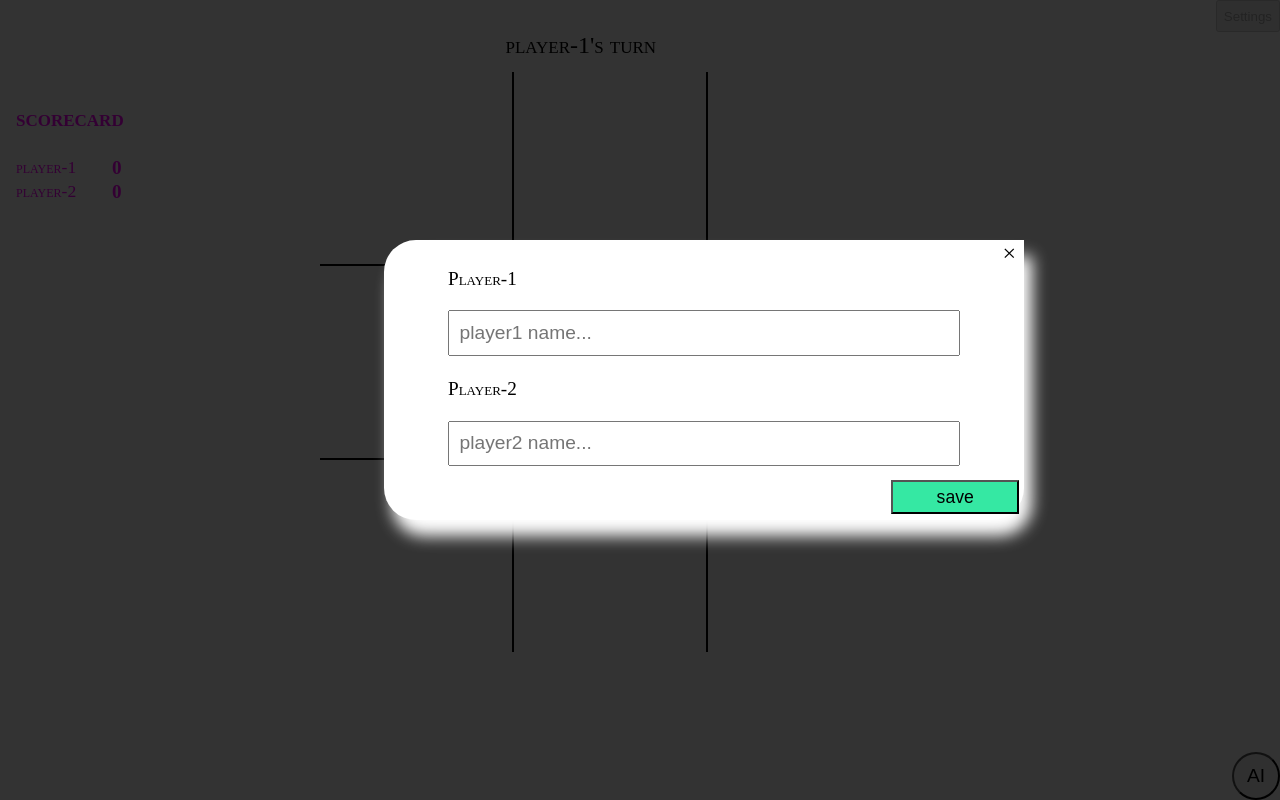
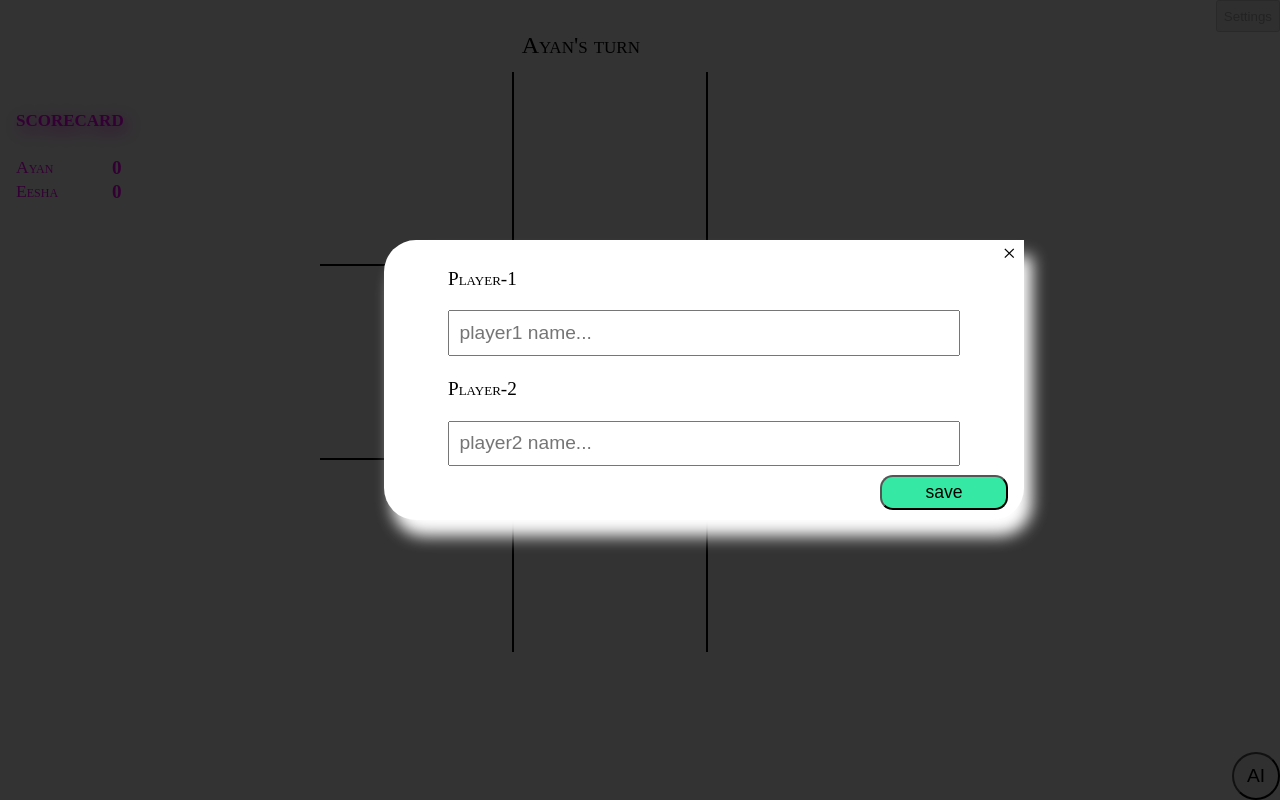
Before and after one commit to arbinish/tic-tac-toe, a plain HTML site: page index.html in a window 1280 px wide. Both pictures are taken after a click on the button "Settings". Drawn offline with Linux system fonts and the light colour scheme.

Commit message:
minor style changes and refactor the default users.

```diff
--- a/app.css
+++ b/app.css
@@ -144,11 +144,12 @@ header {
 }
 
 .modal .save-modal {
-  margin-top: 0.8rem;
-  margin-right: 0.3rem;
+  margin-top: 0.5rem;
+  margin-right: 1rem;
   padding: 0.3rem 0;
   font-size: 1.1rem;
   width: 10vw;
+  border-radius: 1vw;
   background-color: rgba(33, 230, 154, 0.911);
   outline: none;
 }
@@ -179,6 +180,10 @@ header {
   font-size: 1.3rem;
 }
 
+#score-card h3 {
+  text-shadow: 0.2rem 0.3rem 1rem;
+}
+
 ul.card {
   list-style: none;
   display: flex;
--- a/app.js
+++ b/app.js
@@ -18,6 +18,7 @@ document.addEventListener('DOMContentLoaded', () => {
         [0, 4, 8], [2, 4, 6]
     ]
     let players = null
+    const defaultUsers = ['Ayan', 'Eesha']
     let scores = {}
 
     function swapUsers() {
@@ -63,13 +64,18 @@ document.addEventListener('DOMContentLoaded', () => {
         turn = 0
         swapUsers()
 
-        players = JSON.parse(sessionStorage.getItem('players')) || ['player-1', 'player-2']
+        players = JSON.parse(sessionStorage.getItem('players')) || defaultUsers
         // scores not set before. This is the first render of board.
         // initialize scores.
         if (scores[players[0]] === undefined) {
             scores[players[0]] = 0
             scores[players[1]] = 0
         }
+        // save defaultUsers to benefit swapping turns during initBoard.
+        if (sessionStorage.getItem('players') === null) {
+            sessionStorage.setItem('players', JSON.stringify(players))
+        }
+
         updateScoreBoard()
         for (let i = 0; i < 9; i++) {
             let div = document.createElement('div')
```
